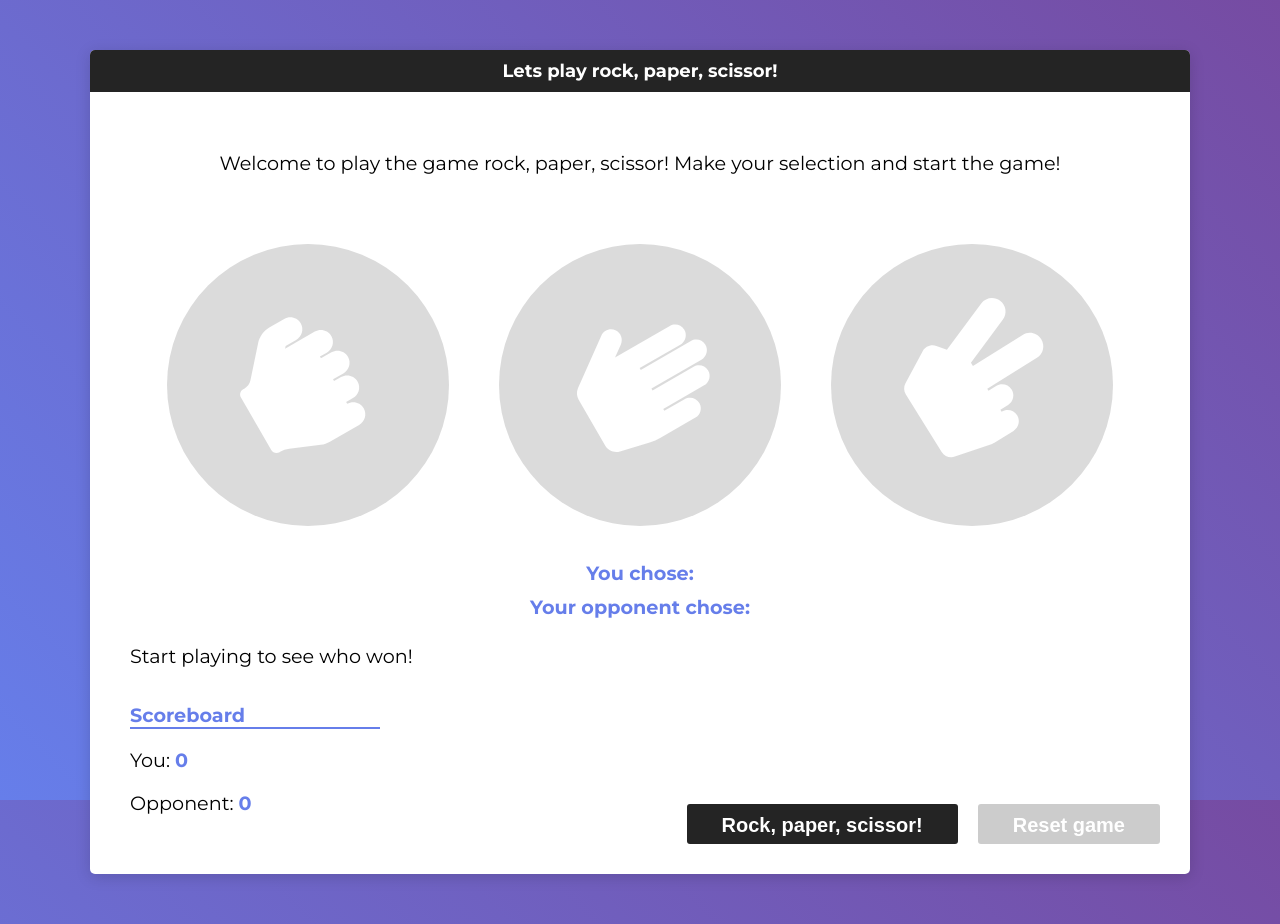
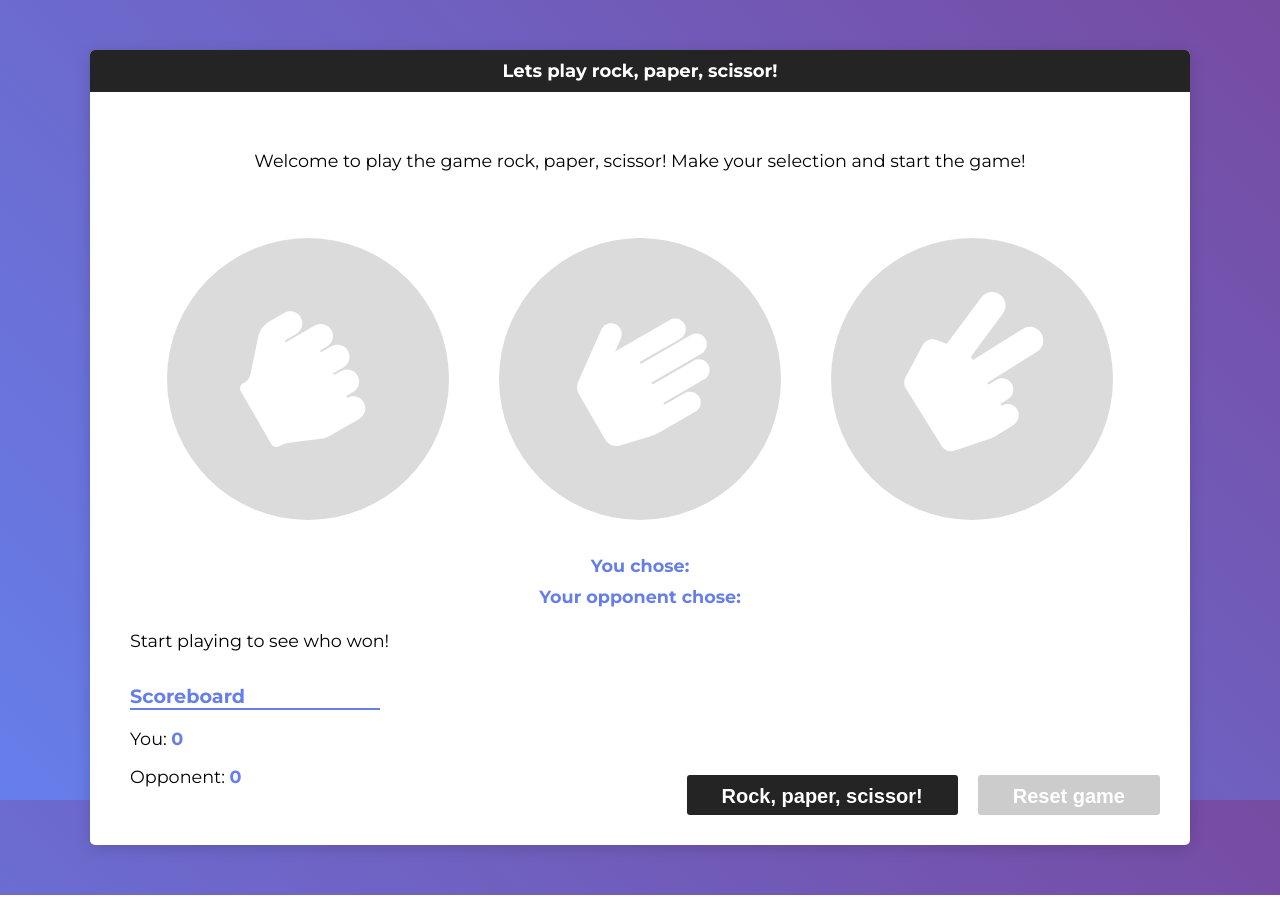
Before and after one commit to Alisebrink/vue-rock-paper-scissors, a Vue app: page / in a window 1280 px wide. After the commit the page ends 895 px from the top, so only its background shows below. Built offline with nearby package versions, Linux system fonts and the light colour scheme.

Commit message:
Changed CSS

```diff
--- a/src/App.vue
+++ b/src/App.vue
@@ -125,7 +125,7 @@ export default {
 body {
   background-image: linear-gradient(45deg, #667eea 0%, #764ba2 100%);
   font-family: "Montserrat", sans-serif;
-  font-size: 1.2em;
+  font-size: 1.1em;
   padding: 0px;
   margin: 0px;
   color: black;
@@ -152,7 +152,6 @@ h1 {
   padding: 10px;
   text-align: center;
   font-size: 12px;
-  border-radius: 5px 5px 0px 0px;
 }
 
 .gameContainer {
@@ -237,13 +236,14 @@ h1 {
 }
 
 .buttons button {
-  font-size: 1rem;
+  font-size: .8rem;
   border: none;
   border-radius: 3px;
   background: #242424;
   color: white;
   font-weight: 700;
   flex: auto;
+  padding:10px 0px;
 }
 
 .buttons button:nth-child(2) {
@@ -266,6 +266,10 @@ h1 {
     margin: 0 auto;
     border-radius: 5px;
     box-shadow: 0px 3px 15px rgb(0, 0, 0, 0.15);
+  }
+
+  .header {
+  border-radius: 5px 5px 0px 0px;
   }
 
   .gameContainer {
```
